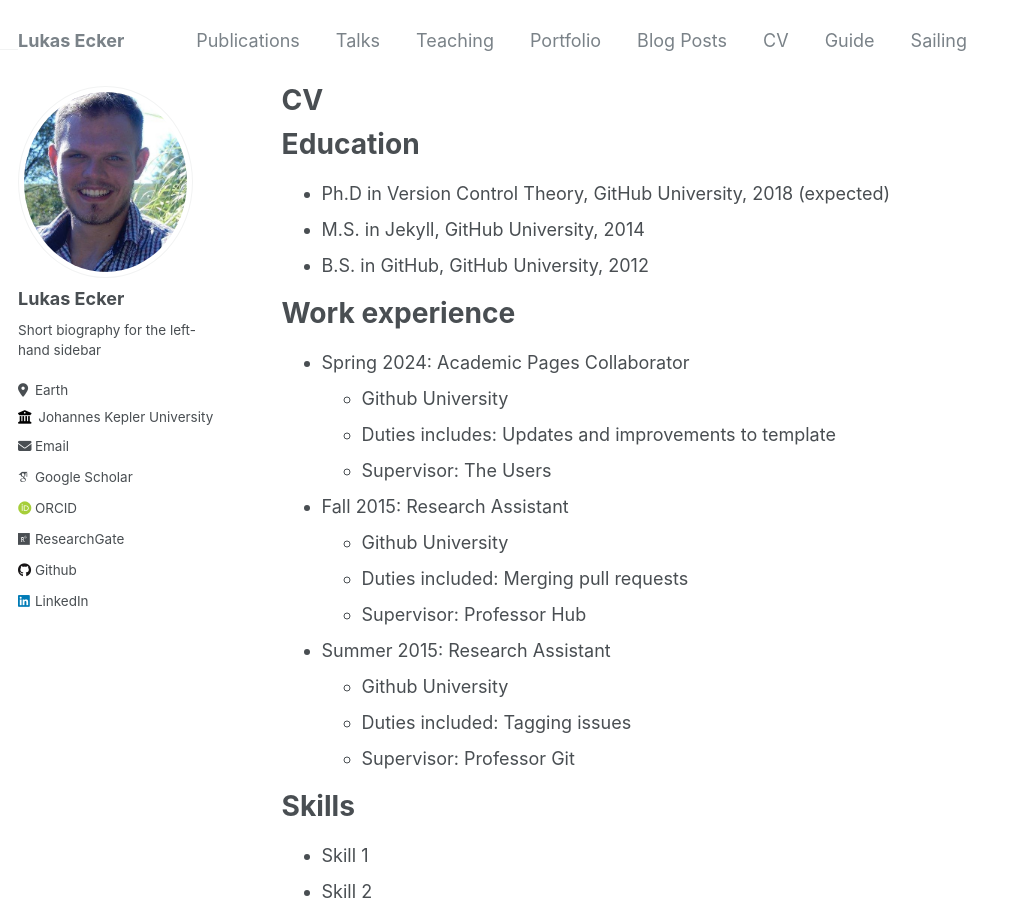
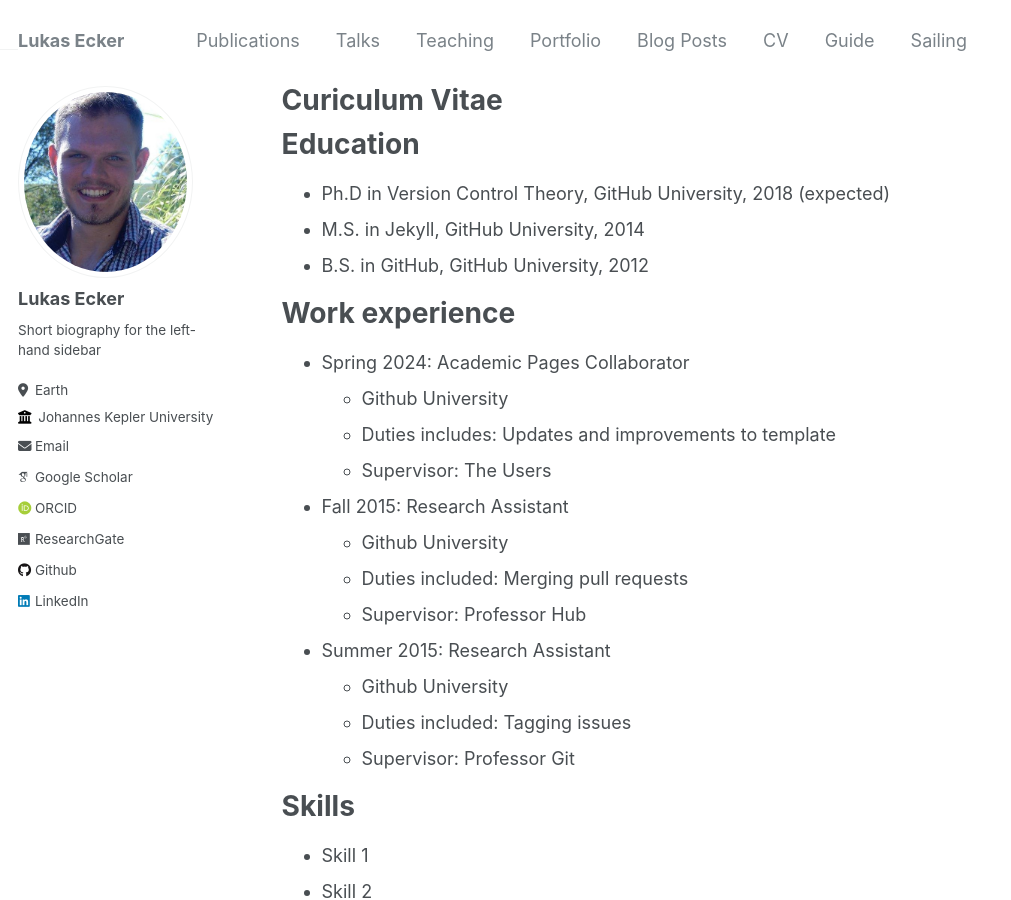
Before and after one commit to lukas-ecker/lukas-ecker.github.io, a Jekyll site: the page built from _pages/cv.md, in a window 1280 px wide and 900 px high. Shown: the whole window, without its empty margins (0-1011 px from the left). Built offline with Jekyll 4.4.1, drawn with Linux system fonts in a browser that asks for light colours; some web fonts are replaced.

Commit message:
Changed title of cv

```diff
--- a/_pages/cv.md
+++ b/_pages/cv.md
@@ -1,6 +1,6 @@
 ---
 layout: archive
-title: "CV"
+title: "Curiculum Vitae"
 permalink: /cv/
 author_profile: true
 redirect_from:
```
